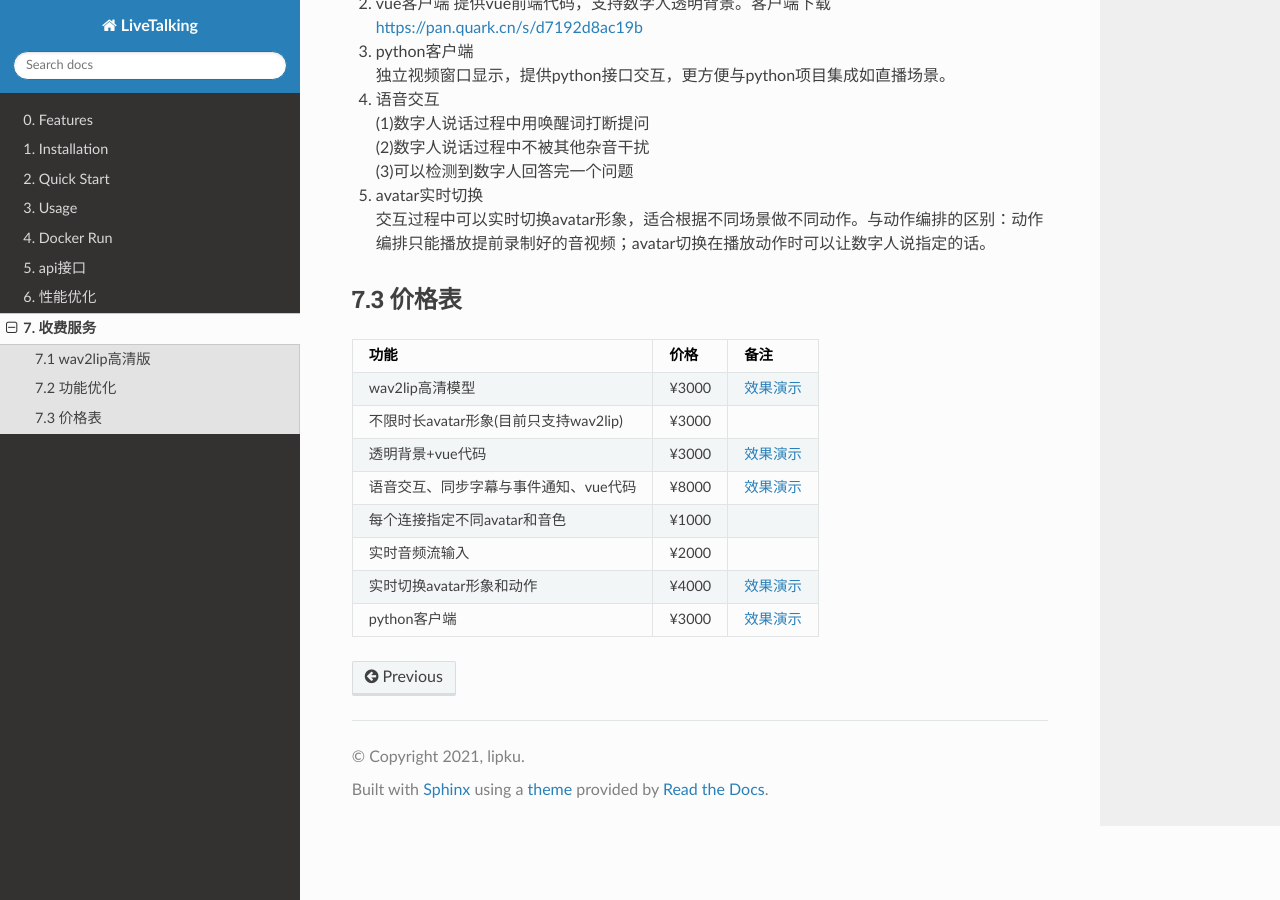
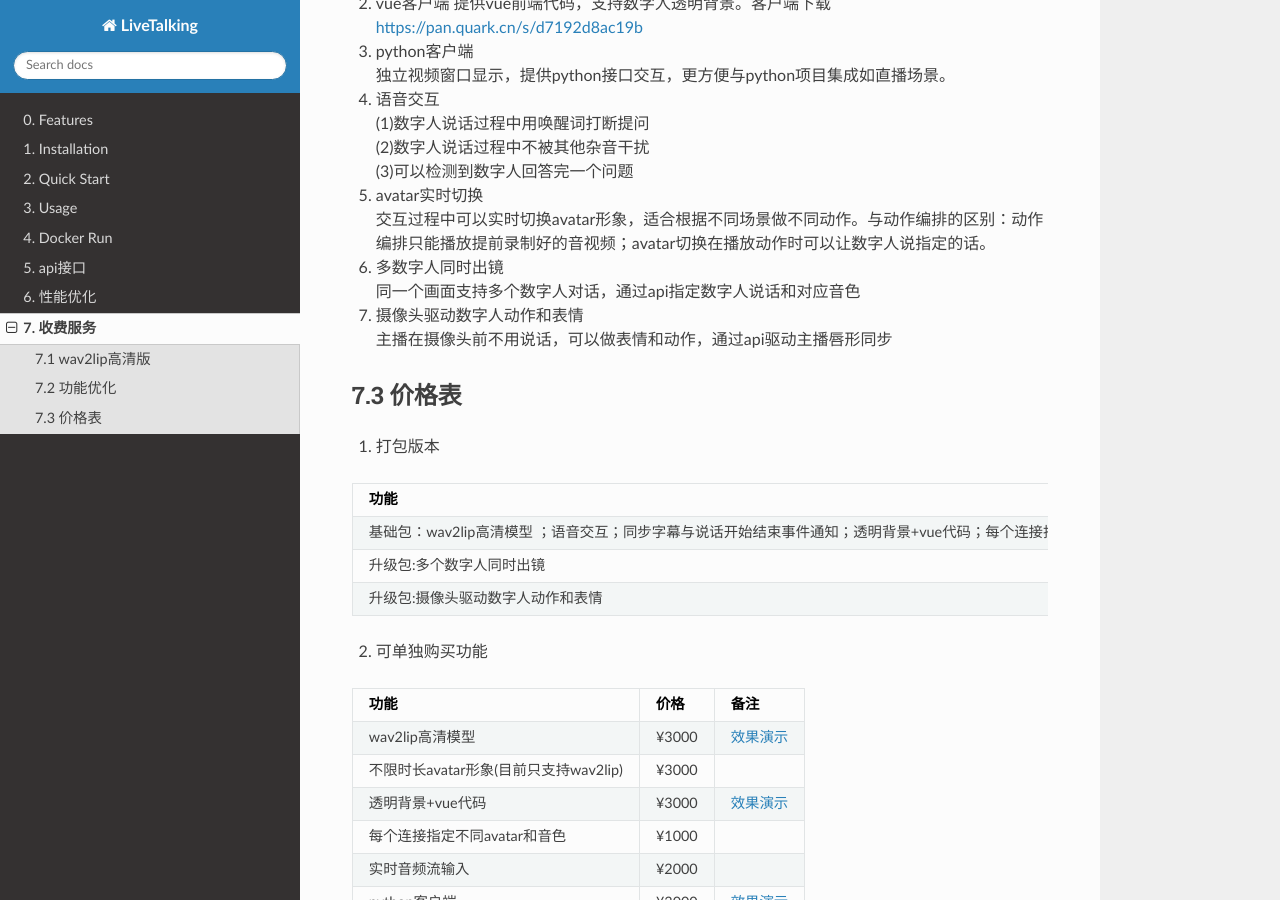
Before and after one commit to lipku/livetalking-doc, a Sphinx documentation site: the page built from docs/source/service.md, in a window 1280 px wide and 900 px high, scrolled down 750 px. Built offline with Sphinx 7.4.7 and the Read the Docs theme 3.1.0, drawn with Linux system fonts in a browser that asks for light colours.

Commit message:
update doc

```diff
--- a/docs/source/service.md
+++ b/docs/source/service.md
@@ -29,15 +29,27 @@ btw：高清模型使嘴型准确、牙齿清晰，不是使视频高清。视
 (3)可以检测到数字人回答完一个问题
 5. avatar实时切换
 交互过程中可以实时切换avatar形象，适合根据不同场景做不同动作。与动作编排的区别：动作编排只能播放提前录制好的音视频；avatar切换在播放动作时可以让数字人说指定的话。
+6. 多数字人同时出镜
+同一个画面支持多个数字人对话，通过api指定数字人说话和对应音色
+7. 摄像头驱动数字人动作和表情
+主播在摄像头前不用说话，可以做表情和动作，通过api驱动主播唇形同步
 
 ### 7.3 价格表
+1. 打包版本
+
+功能			|价格		|备注
+:----				|:---		|:------
+基础包：wav2lip高清模型 ；语音交互；同步字幕与说话开始结束事件通知；透明背景+vue代码；每个连接指定不同avatar和音色；实时音频流输入；实时切换avatar形象和动作			|¥18000		|	满足大部分大屏需求和数字人讲解功能
+升级包:多个数字人同时出镜			|¥2000		|	[效果演示](https://www.bilibili.com/video/BV1FAPVzYEfC)
+升级包:摄像头驱动数字人动作和表情			|¥5000		|
+
+2. 可单独购买功能
+
 功能			|价格		|备注
 :----				|:---		|:------
 wav2lip高清模型			|¥3000		|	[效果演示](./assets/wav2lipls384.MP4)
 不限时长avatar形象(目前只支持wav2lip)			|¥3000		|
 透明背景+vue代码			|¥3000		|	[效果演示](https://www.bilibili.com/video/BV1CYKWzzEzs/)
-语音交互、同步字幕与事件通知、vue代码			|¥8000		|	[效果演示](https://www.bilibili.com/video/BV1ABKUzVEdP)
 每个连接指定不同avatar和音色			|¥1000		|
 实时音频流输入			|¥2000		|
-实时切换avatar形象和动作			|¥4000		| [效果演示](https://www.bilibili.com/video/BV1mMpEzuEty/)
 python客户端		   |¥3000		|  [效果演示](https://www.bilibili.com/video/BV13va7zNEVv)
```
